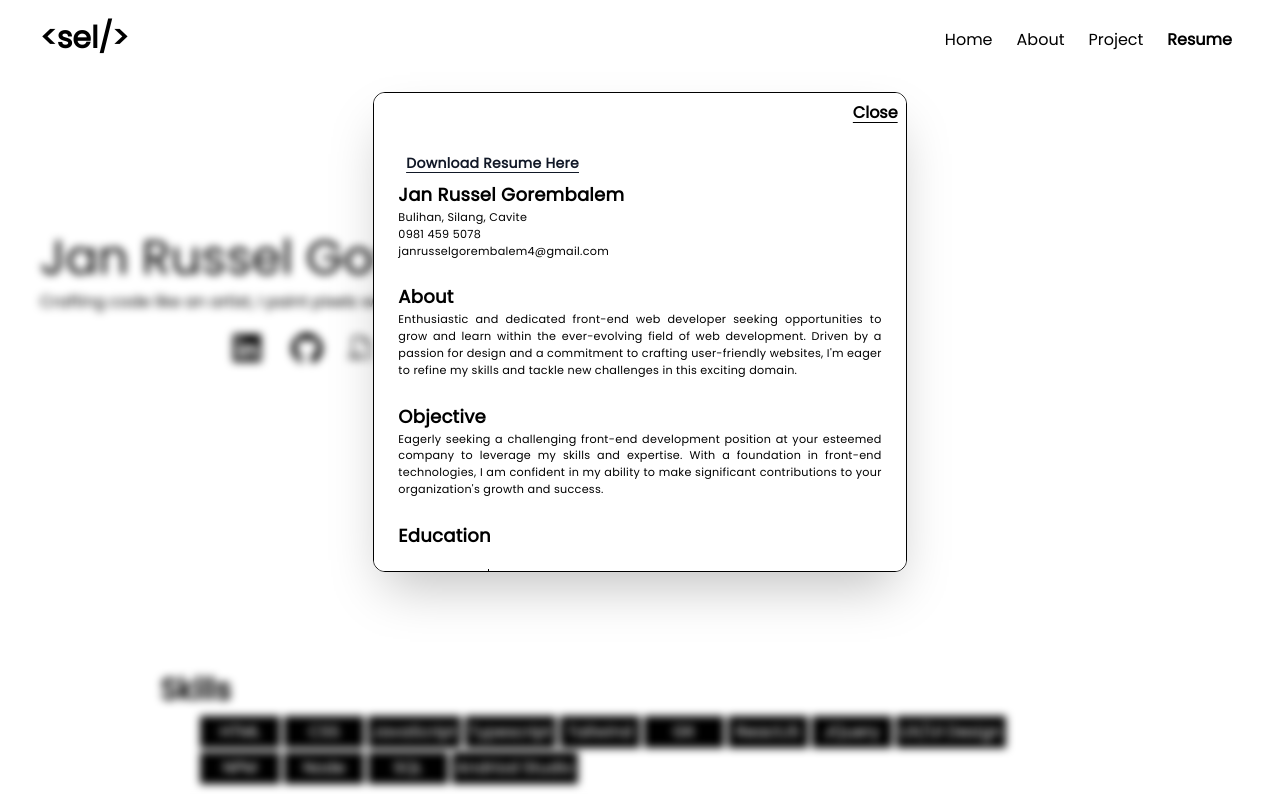
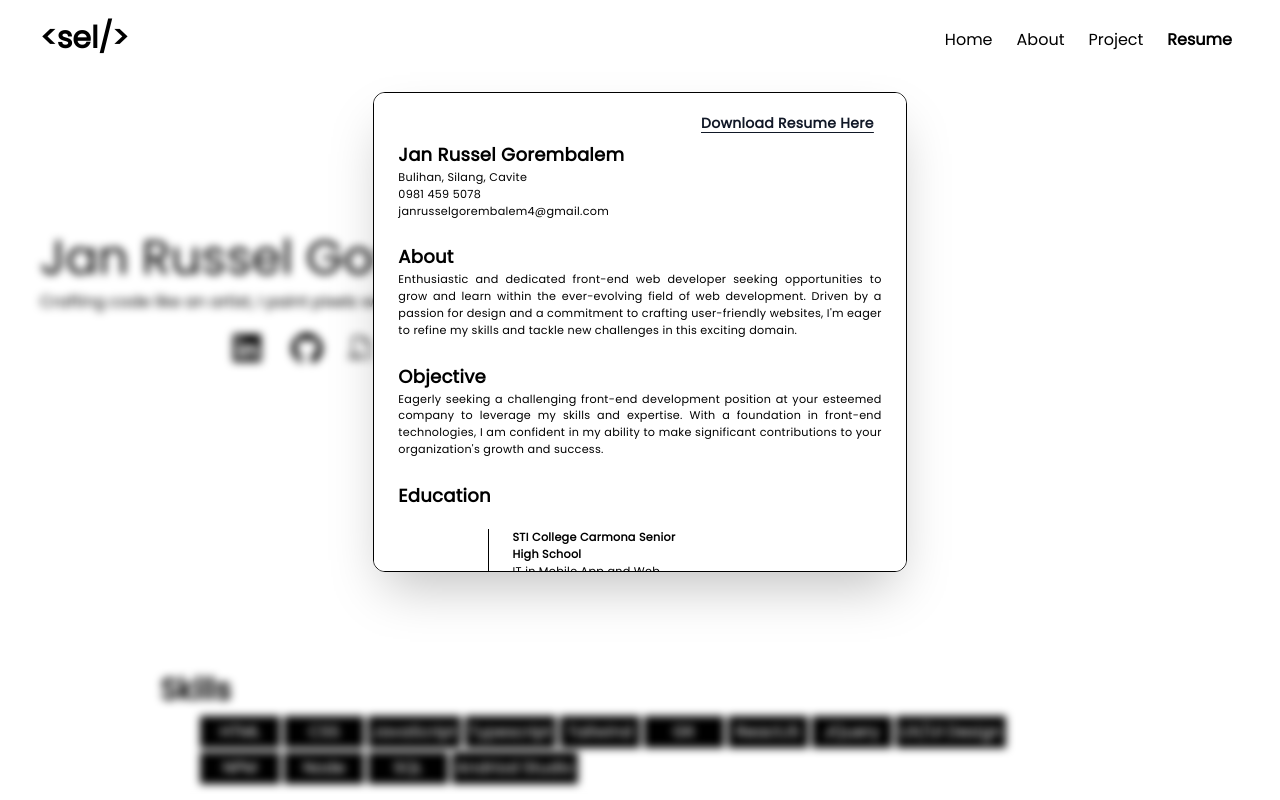
Before and after one commit to selelel/Portfolio, a React (Create React App) app: page / in a window 1280 px wide. Both pictures are taken after a click on the link "Resume". Shown: the top 800 px of the page. Built offline with nearby package versions, Linux system fonts and the light colour scheme.

Commit message:
refactor modal(2)

```diff
--- a/public/index.html
+++ b/public/index.html
@@ -39,6 +39,6 @@
       To begin the development, run `npm start` or `yarn start`.
       To create a production bundle, use `npm run build` or `yarn build`.
     -->
-    <div class="modal-root"></div>
+    <div class="modal-root duration-500 ease-out"></div>
   </body>
 </html>
--- a/src/Components/Resume/Resume.tsx
+++ b/src/Components/Resume/Resume.tsx
@@ -7,11 +7,14 @@ const Resume = () => {
   return (
     <>
       <div className="mx-3 p-3 text-[0.7rem] tracking-wide">
-        <Button secondary className="text-sm text-gray-900">
-          <a href="https://drive.google.com/file/d/1AYQTHTGBaioQucM2cYvOSJRPxxrcEd8U/view?usp=sharing">
-            Download Resume Here
-          </a>
-        </Button>
+        <div className="flex justify-end">
+          <Button secondary className="text-sm text-gray-900">
+            <a href="https://drive.google.com/file/d/1AYQTHTGBaioQucM2cYvOSJRPxxrcEd8U/view?usp=sharing">
+              Download Resume Here
+            </a>
+          </Button>
+        </div>
+
         <p className="font-semibold font-body text-lg">{info.name}</p>
         <p>{info.address}</p>
         <p>{info.number}</p>
--- a/src/Reuseable UI/Modals.tsx
+++ b/src/Reuseable UI/Modals.tsx
@@ -1,6 +1,5 @@
 import React, { ReactNode, useEffect } from "react";
 import classNames from "classnames";
-import Button from "./Button";
 import ReactDOM from "react-dom";
 import { cont } from "../Context/Context";
 
@@ -13,7 +12,7 @@ type Props = {
 function Modals({ children, ...rest }: Props): JSX.Element | null {
   const context = cont();
   const classes = classNames(
-    "fixed inset-20 w-5/12 border border-black h-[30rem] overflow-auto scrollbar-hide bg-white m-3 min-w-[20rem] mx-auto rounded-xl shadow-2xl duration-500 ease-out",
+    "fixed inset-20 w-5/12 border border-black h-[30rem] overflow-auto scrollbar-hide bg-white m-3 min-w-[20rem] mx-auto rounded-xl shadow-2xl",
     rest.className
   );
 
@@ -40,20 +39,10 @@ function Modals({ children, ...rest }: Props): JSX.Element | null {
         onClick={() => {
           context?.setModal(false);
         }}
-        className="fixed inset-0 duration-500 ease-out backdrop-blur-sm"
+        className="fixed inset-0 backdrop-blur-sm"
       ></div>
       <div className={classes}>
-        <div className="flex justify-end">
-          <Button
-            secondary
-            className="active:decoration-red-800 active:text-red-500"
-            onClick={() => {
-              context?.setModal(false);
-            }}
-          >
-            Close
-          </Button>
-        </div>
+        <div className="flex justify-end"></div>
         <div>{children}</div>
       </div>
     </div>,
```
